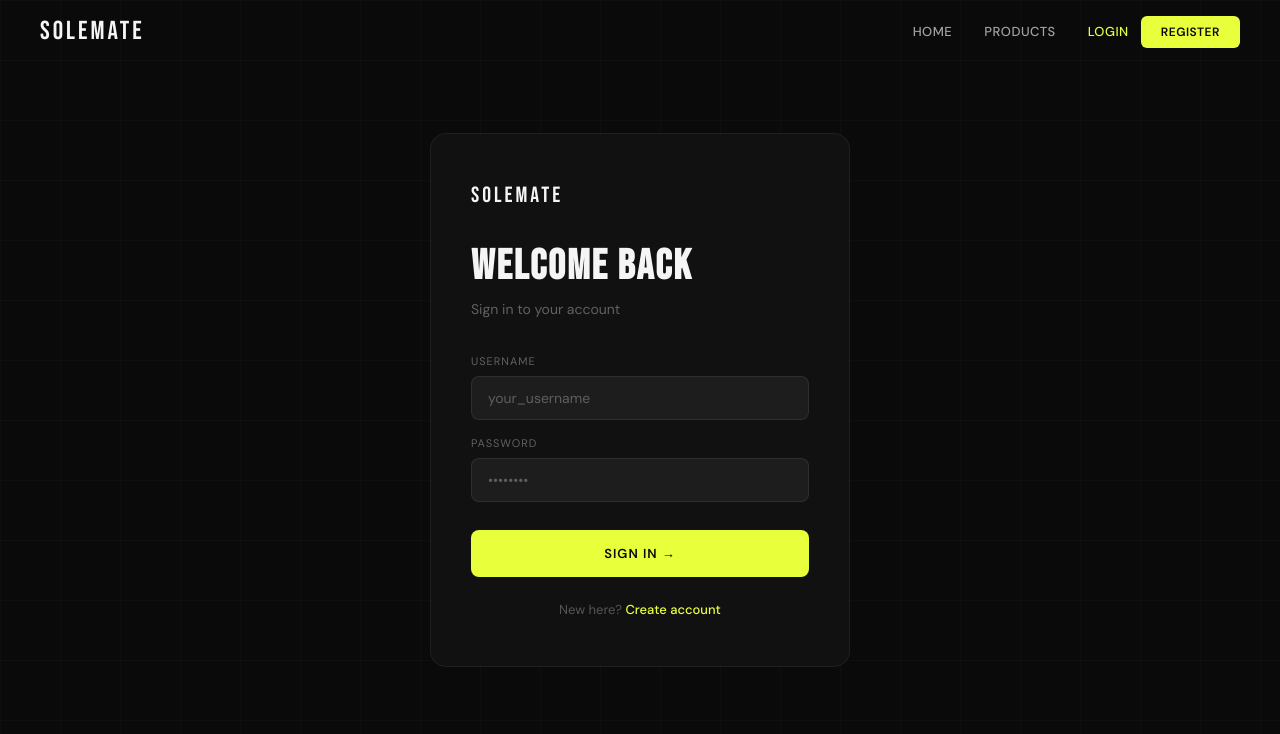
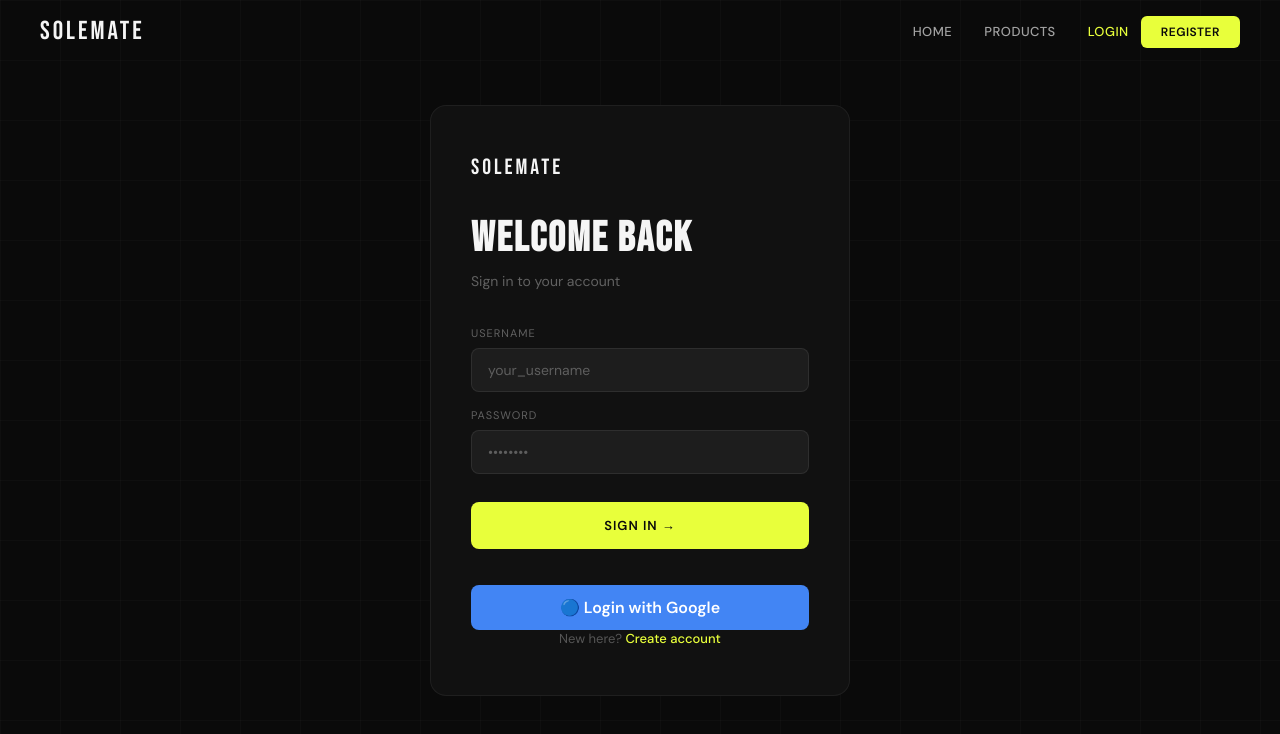
Before and after one commit to iamsaiteja/ecommerce-django, a React (Create React App) app in the folder frontend/: page /login in a window 1280 px wide. Shown: the top 734 px of the page. Built offline with nearby package versions, Linux system fonts and the light colour scheme.

Commit message:
added google login button

```diff
--- a/frontend/package.json
+++ b/frontend/package.json
@@ -16,7 +16,7 @@
   },
   "scripts": {
     "start": "react-scripts start",
-    "build": "CI=false react-scripts build",
+    "build": "set CI=false && react-scripts build",
     "test": "react-scripts test",
     "eject": "react-scripts eject"
   },
--- a/frontend/src/pages/Login.jsx
+++ b/frontend/src/pages/Login.jsx
@@ -97,6 +97,22 @@ function Login() {
             {loading ? 'Signing in...' : 'Sign In →'}
           </button>
         </form>
+        <a
+          href="https://solemate.servecounterstrike.com/accounts/google/login/"
+          style={{
+            display:'block',
+            background:'#4285f4',
+            color:'white',
+            padding:'12px',
+            borderRadius:'8px',
+            textDecoration:'none',
+            textAlign:'center',
+            marginTop:'12px',
+            fontWeight:'700'
+          }}
+        >
+          🔵 Login with Google
+      </a>
 
         <p style={{ textAlign: 'center', fontSize: '13px', color: 'rgba(245,245,245,0.3)' }}>
           New here?{' '}
```
Also changed, not shown: 2 other files (tests, documents, lock files or other folders).
